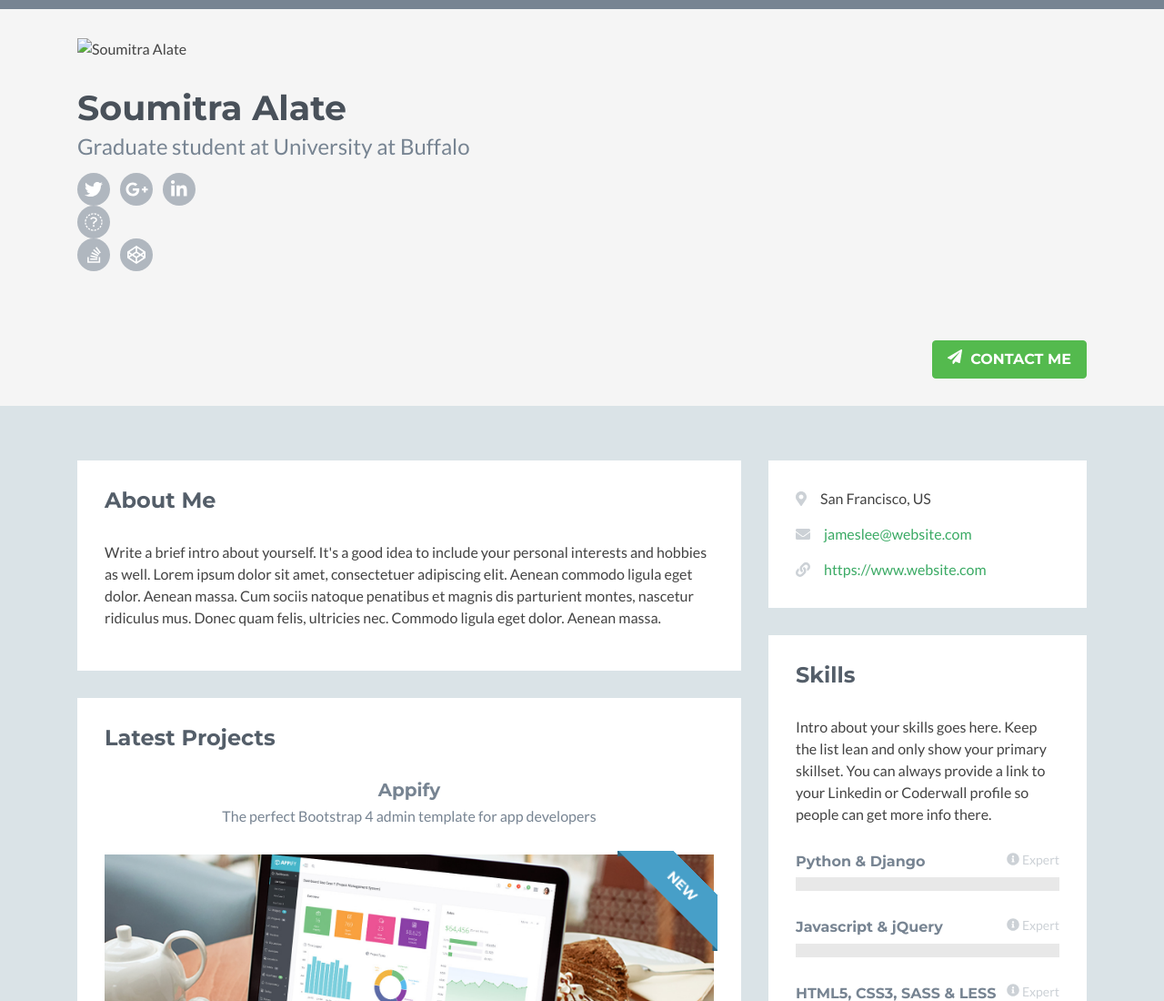
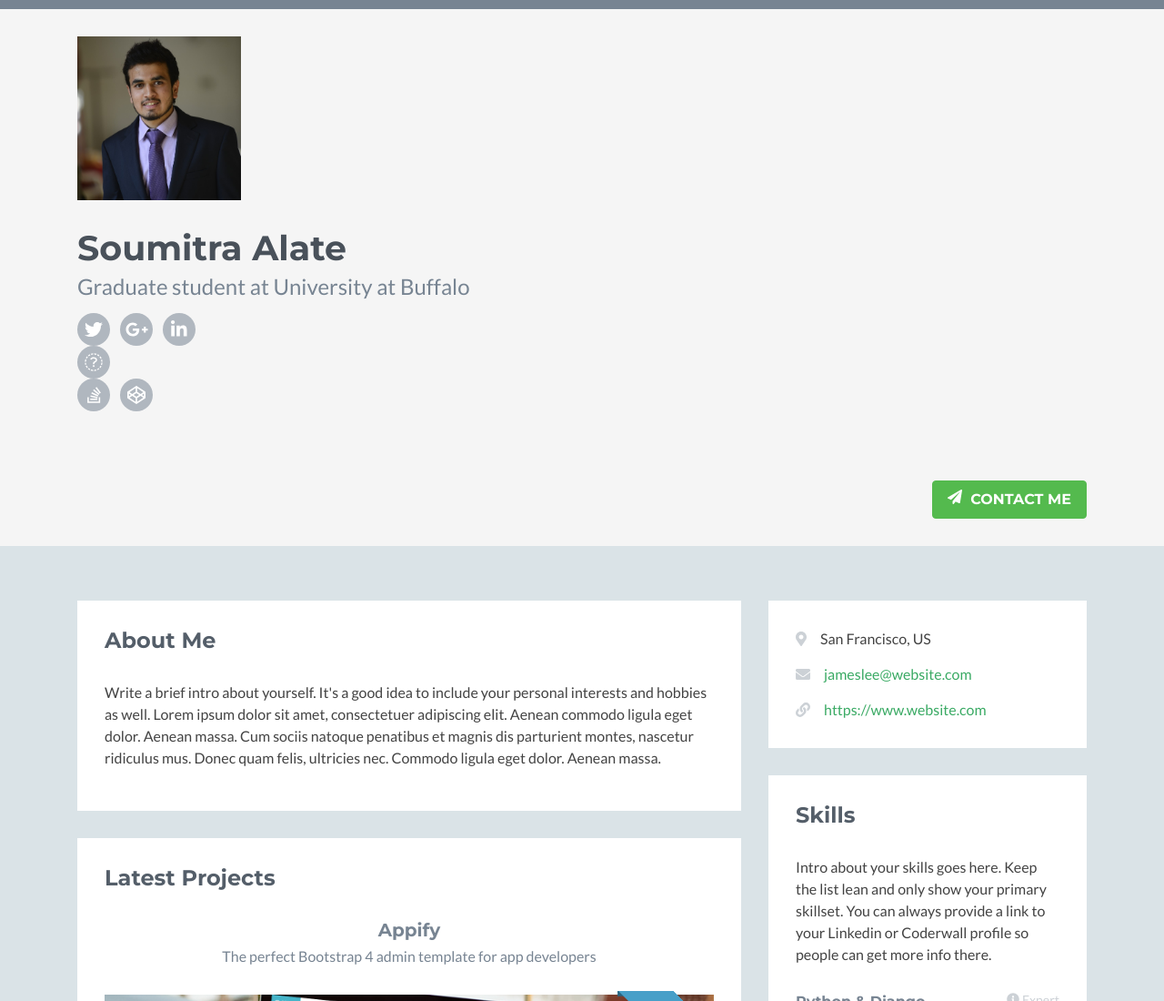
Before and after one commit to SoumitraAlate/SmAlate.github.io, a plain HTML site: page index.html in a window 1280 px wide. Shown: the top 1100 px of the page at 91% size. Drawn offline with nearby package versions, Linux system fonts and the light colour scheme; no server answers; some icons are missing.

Commit message:
Update index.html

```diff
--- a/index.html
+++ b/index.html
@@ -34,7 +34,7 @@
     <!-- ******HEADER****** -->
     <header class="header">
         <div class="container clearfix">
-            <img class="profile-image img-responsive pull-left" src="assets/images/Profile-ID.jpg" alt="Soumitra Alate" height="180" width="180" />
+            <img class="profile-image img-responsive pull-left" src="assets/images/profile.jpg" alt="Soumitra Alate" height="180" width="180" />
             <div class="profile-content pull-left">
                 <h1 class="name">Soumitra Alate</h1>
                 <h2 class="desc">Graduate student at University at Buffalo</h2>
```
